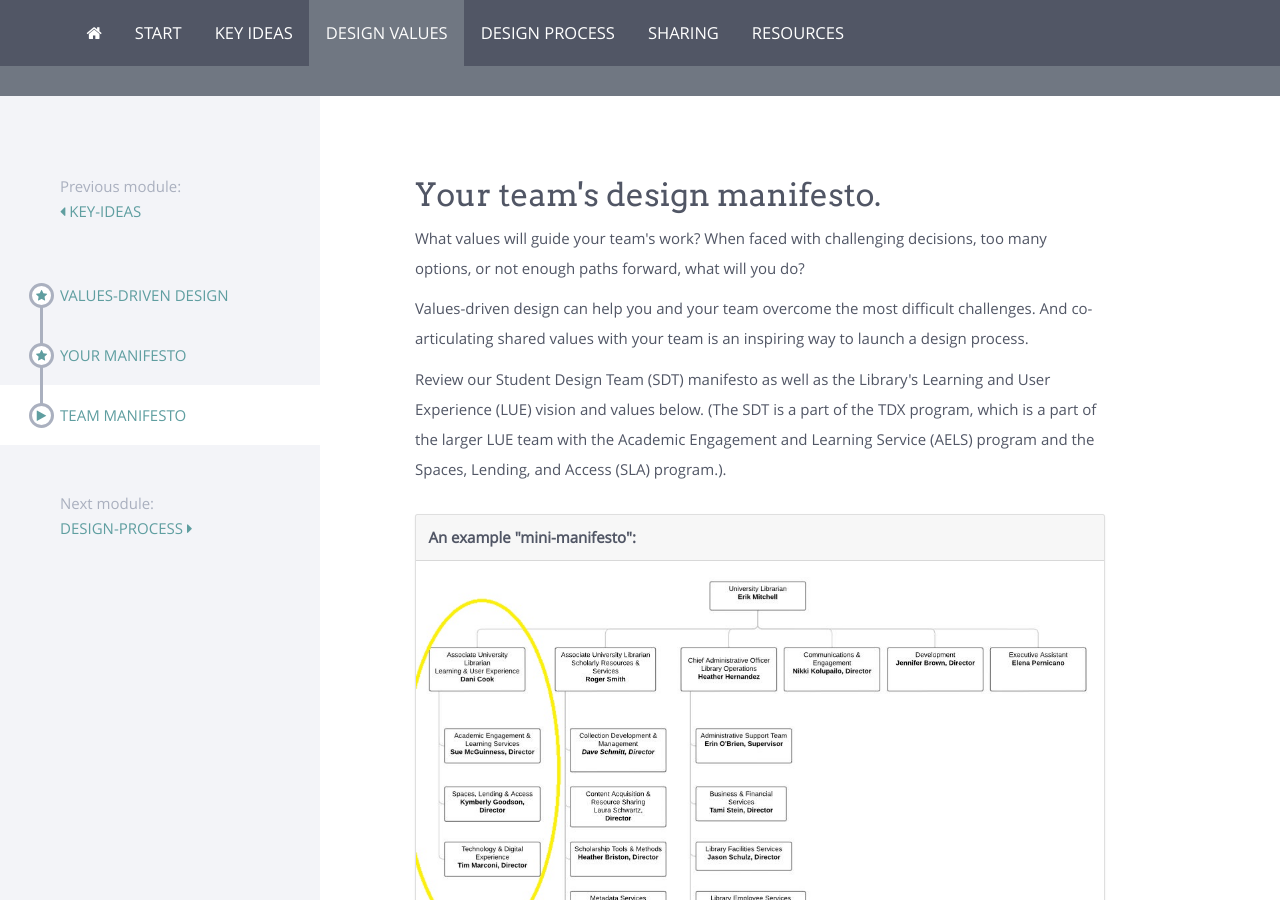
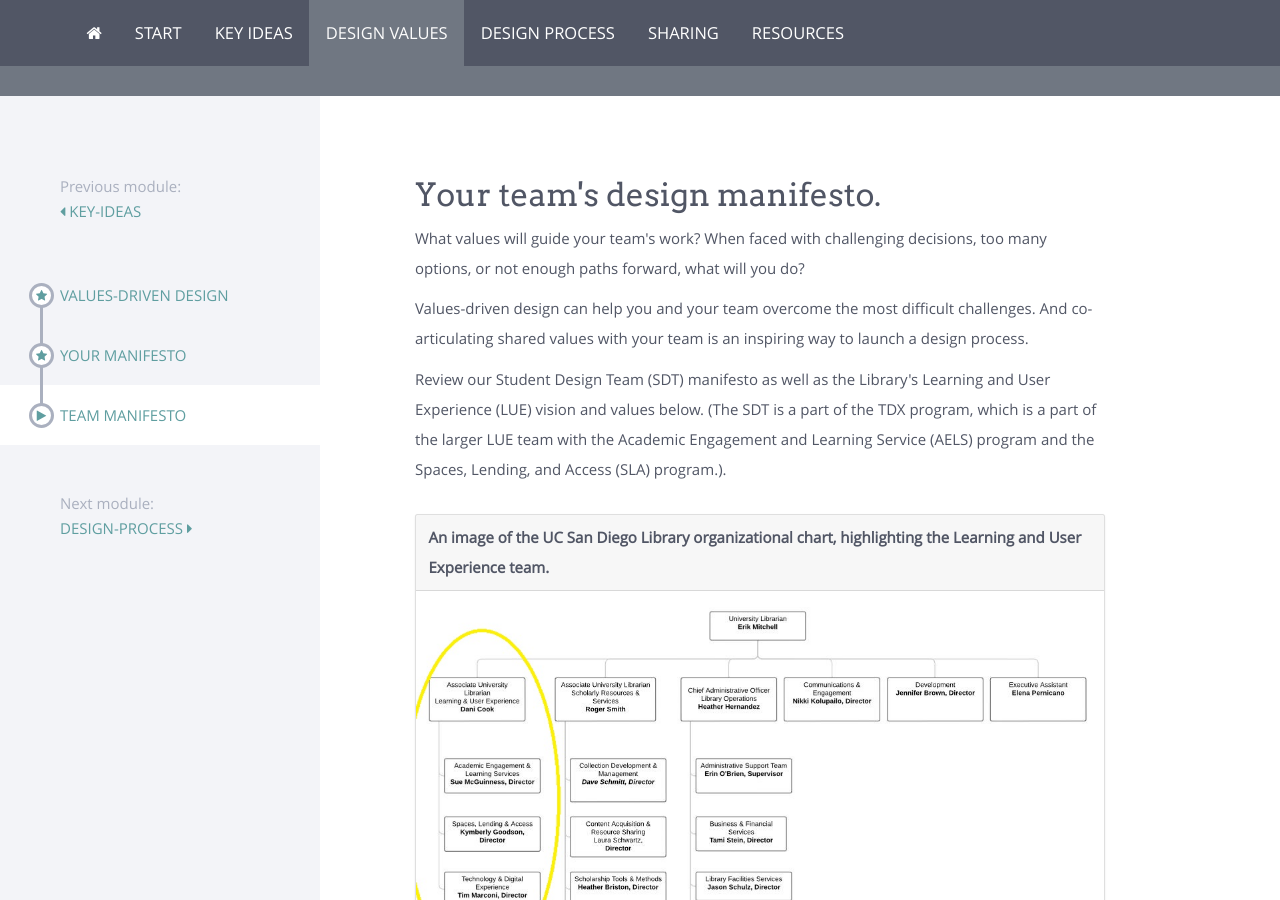
Before and after one commit to ucsdlib/foundations, a Jekyll site: the page built from modules/design-values/_posts/2000-01-03-team-manifesto.html, in a window 1280 px wide and 900 px high. Built offline with Jekyll 4.4.1, drawn with Linux system fonts in a browser that asks for light colours; nearby versions of some CDN libraries; comment, search, counter and statistics services are not loaded.

Commit message:
Update 2000-01-03-team-manifesto.html

```diff
--- a/modules/design-values/_posts/2000-01-03-team-manifesto.html
+++ b/modules/design-values/_posts/2000-01-03-team-manifesto.html
@@ -12,10 +12,11 @@ comments: true
 <p>Review our Student Design Team (SDT) manifesto as well as the Library's Learning and User Experience (LUE) vision and values below. (The SDT is a part of the TDX program, which is a part of the larger LUE team with the Academic Engagement and Learning Service (AELS) program and the Spaces, Lending, and Access (SLA) program.).</p>
 
 <div class="card my-5 shadow-sm" style="width: 100%;">
-    <div class="card-header">An example "mini-manifesto":</div>
+    <div class="card-header">An image of the UC San Diego Library organizational chart, highlighting the Learning and User Experience team.</div>
   <img src="{{ '/img/UCSanDiegoLibrary_orgchart.jpg' | relative_url }}" class="card-img-top" alt="An image of the UC San Diego Library organizational chart, highlighting the Learning and User Experience team.>
   <div class="card-body">
   </div>
+</div>
 </div>
 <div class="card my-5 shadow-sm" style="width: 100%;">
     <div class="card-header">TDX Student Design Team Manifesto</div>
```
